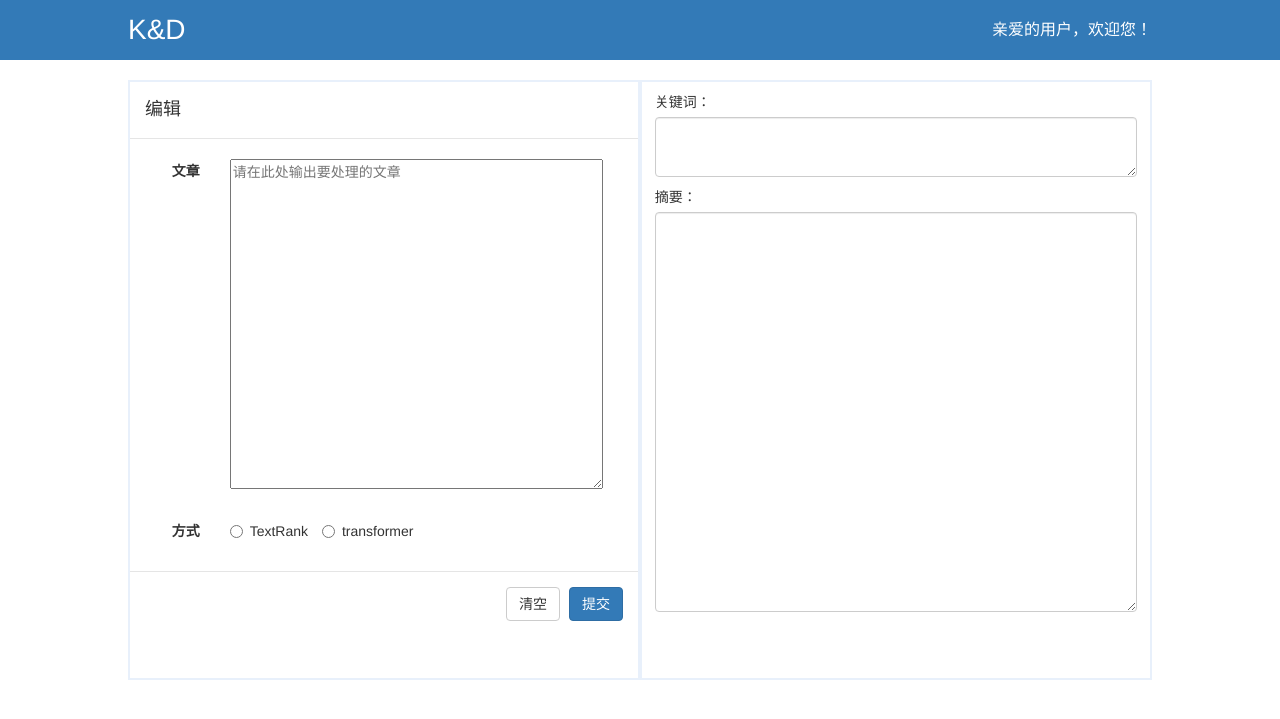
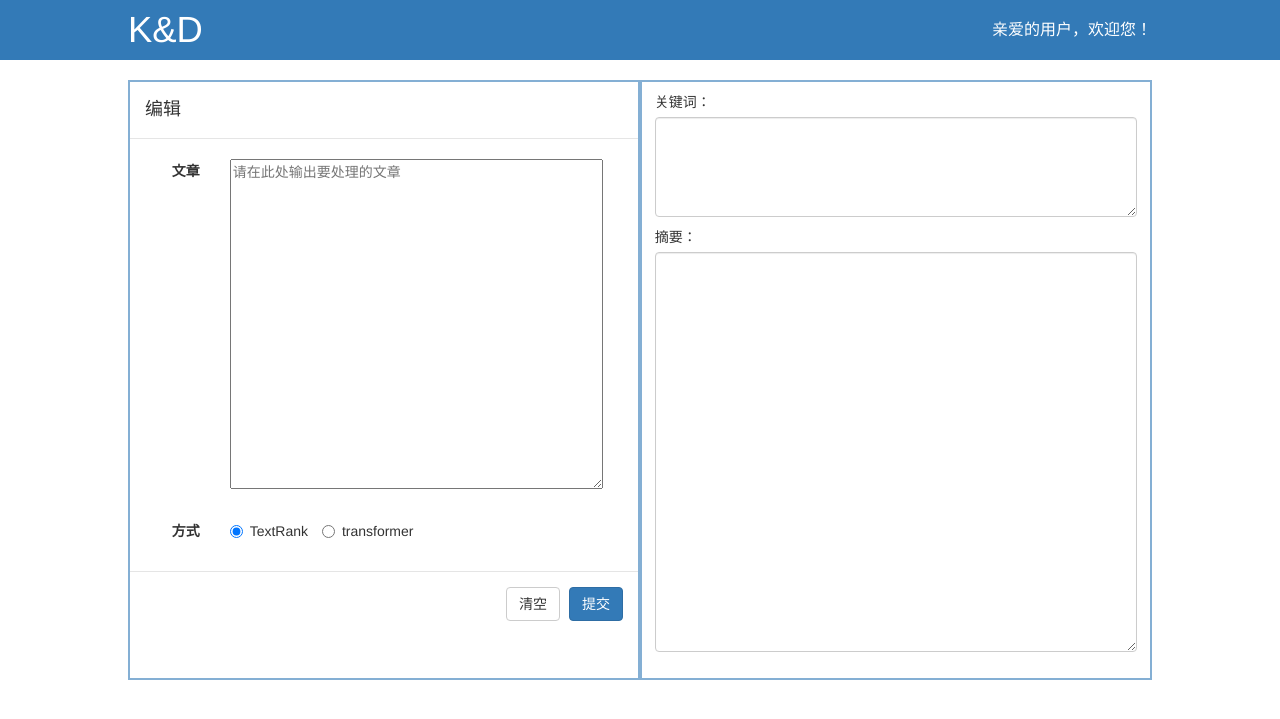
Before and after one commit to 0x404/BIT-NLP-P2, a Django app: page / in a window 1280 px wide. Shown: the top 719 px of the page. Run offline with Django 3.2, Linux system fonts and the light colour scheme.

Commit message:
index.html

```diff
--- a/django_online/templates/index.html
+++ b/django_online/templates/index.html
@@ -12,6 +12,16 @@
             padding: 0;
             margin: 0;
           }
+            /*静止选择页面的文字  */
+          *{
+                moz-user-select: -moz-none;
+                -moz-user-select: none;
+                -o-user-select:none;
+                -khtml-user-select:none;
+                -webkit-user-select:none;
+                -ms-user-select:none;
+                user-select:none;
+            }
 
         header {
             width: 100%;
@@ -29,7 +39,7 @@
 
         .logo {
             color: #ffffff;
-            font-size: 200%;
+            font-size: 260%;
             line-height: 60px;
         }
 
@@ -41,23 +51,23 @@
 
         .main-window {
             width: 80%;
+
             margin: 20px auto;
             display: flex;
             flex-wrap: wrap;
+            justify-content: space-between;
             min-width: 360px;
         }
 
         .left-section{
             width: 50%;
-            min-width: 400px;
             height: 600px;
-            border: rgb(232,240,251) solid 2px;
+            border: rgba(51,122,183,0.6) solid 2px;
         }
         .right-section {
-            min-width: 400px;
             width: 50%;
             height: 600px;
-            border: rgb(232,240,251) solid 2px;
+            border: rgba(51,122,183,0.6) solid 2px;
         }
     </style>
 
@@ -88,7 +98,6 @@
                   <div class="form-group">
                     <label for="inputEmail3" class="col-sm-2 control-label">文章</label>
                     <div class="col-sm-10">
-{#                      <input type="text" class="form-control" id="input_passage" name="input_passage" placeholder="请在此处输出要处理的文章">#}
                       <textarea id="input_passage" name="input_passage" placeholder="请在此处输出要处理的文章" rows="16" style="min-width: 95%; max-width: 95%; min-height: 330px; max-height: 330px; margin: 5px auto"></textarea>
                     </div>
                   </div>
@@ -96,7 +105,7 @@
                     <label for="inputPassword3" class="col-sm-2 control-label">方式</label>
                     <div class="col-sm-10">
                          <label class="radio-inline">
-                            <input type="radio"   name="handle_method"  value="text_rank"> TextRank
+                            <input type="radio"   name="handle_method"  value="text_rank" checked="checked"> TextRank
                          </label>
                          <label class="radio-inline">
                               <input type="radio"   name="handle_method" value="transformer"> transformer
@@ -115,13 +124,11 @@
 
     <div id="output_area" class="right-section">
         <div style="margin-left: 2.5%; margin-top: 10px">关键词：</div>
-{#        <div id="keyword" class="keyword-area"></div>#}
-        <textarea id="keyword" class="form-control" id="deblock_udid" name="deblock_udid" rows="16" style="min-width: 95%; max-width: 95%; min-height: 50px; max-height: 60px; margin: 5px auto"></textarea>
+        <textarea id="keyword" class="form-control" name="deblock_udid" rows="16" style="min-width: 95%; max-width: 95%; min-height: 100px; max-height: 100px; margin: 5px auto"></textarea>
 
 
         <div style="margin-left: 2.5%; margin-top: 10px">摘要：</div>
-{#        <input type="text" id="pdigest" class="digest-area">#}
-        <textarea id="pdigest" class="form-control" id="deblock_udid" name="deblock_udid" rows="16" style="min-width: 95%; max-width: 95%; min-height: 400px; max-height: 450px; margin: 5px auto"></textarea>
+        <textarea id="pdigest" class="form-control" id="deblock_udid" name="deblock_udid" rows="16" style="min-width: 95%; max-width: 95%; min-height: 400px; max-height: 400px; margin: 5px auto"></textarea>
     </div>
 </div>
 
@@ -136,17 +143,53 @@
 
     $(function(){
 
+        $(window).resize( function  () {           //当浏览器大小变化时
+            let window_width = $(window).width(); //浏览器当前窗口可视区域宽度
+            if(window_width <= 1000){
+                console.log(window_width);
+                $(".left-section").css({
+                    'width': '100%',
+                    'height': '600px',
+                    'border': 'rgba(51,122,183,0.6) solid 2px'
+                });
+                $('.right-section').css({
+                    'width': '100%',
+                    'height': '600px',
+                    'border': 'rgba(51,122,183,0.6) solid 2px'
+                });
+            }else{
+                console.log(window_width);
+                $(".left-section").css({
+                    'width': '50%',
+                    'height': '600px',
+                    'border': 'rgba(51,122,183,0.6) solid 2px'
+                });
+                $('.right-section').css({
+                    'width': '50%',
+                    'height': '600px',
+                    'border': 'rgba(51,122,183,0.6) solid 2px'
+                });
+            }
+        });
+
+
+
+
         //重置
         $('#clear_text').click(function () {
             $('#input_passage').val('');
-            //$('input:radio[name=handle_method]').attr('checked', false);
-            $("input").filter(":radio").removeAttr("checked");
+            $('#pdigest').val('');
+            $('#keyword').val('');
+            $('#errorMag').text('');
+            　$("input[type=radio][name='handle_method'][value='text_rank']").prop("checked",true);
         });
 
 
         //发生Ajax请求
          $('#btnEditSave').click(function () {
             let postDate = {};
+            $('#errorMag').text('');
+
             $('#input_area').find('input, textarea').each(function () {
 
                 let v = $(this).val();
@@ -161,16 +204,18 @@
 
             });
 
+            console.log(postDate);
+
             $.ajax({
                 url:'/extract/',
                 type:'POST',
                 data:postDate,
                 success:function (arg) {
-                    var dict = JSON.parse(arg)
+                    console.log(arg);
+                    console.log(typeof(arg));
+                    var dict = JSON.parse(arg);
                     if(dict.status){
                         console.log(dict);
-                        {#createRow(postDate,dict.date)#}
-                        {#$('#addModal').modal('hide')#}
                         $('#output_area').find('#keyword').val(dict.keyword);
                         $('#output_area').find('#pdigest').val(dict.pdigest);
                     }else{
```
